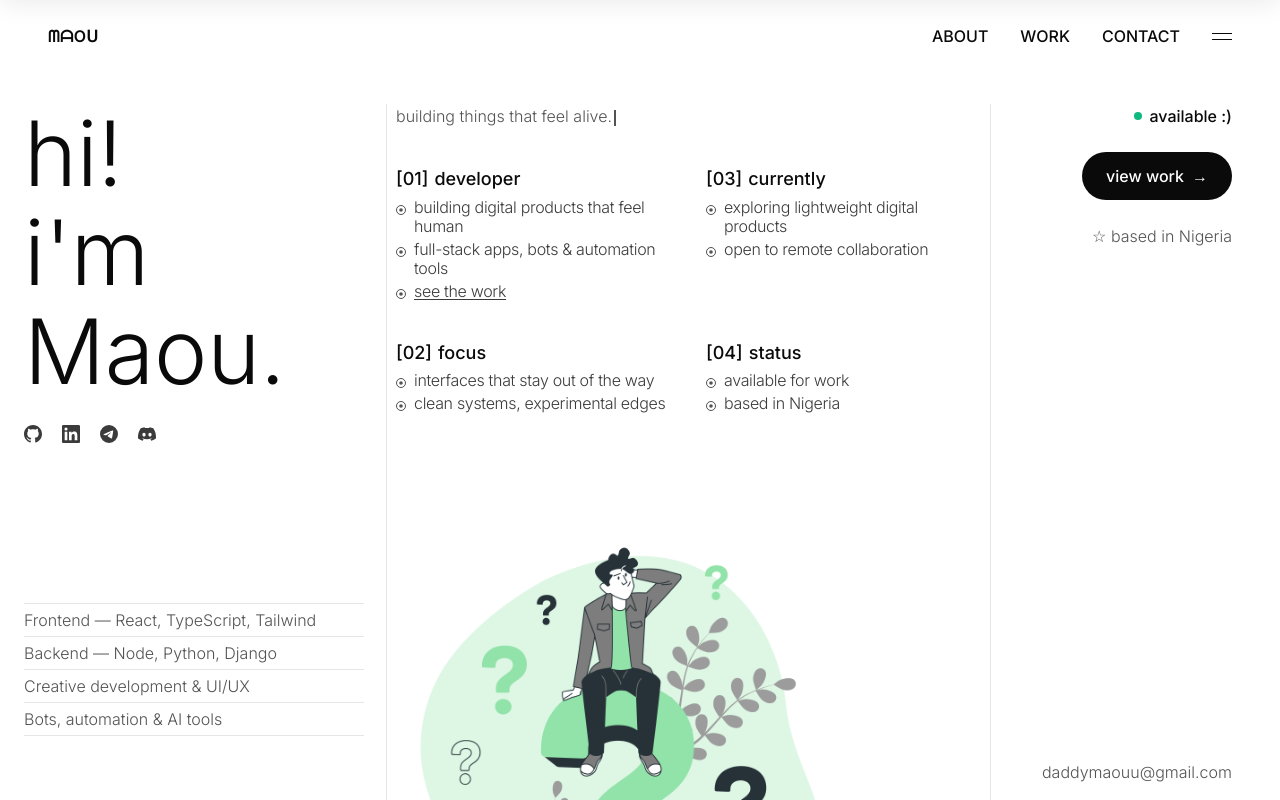
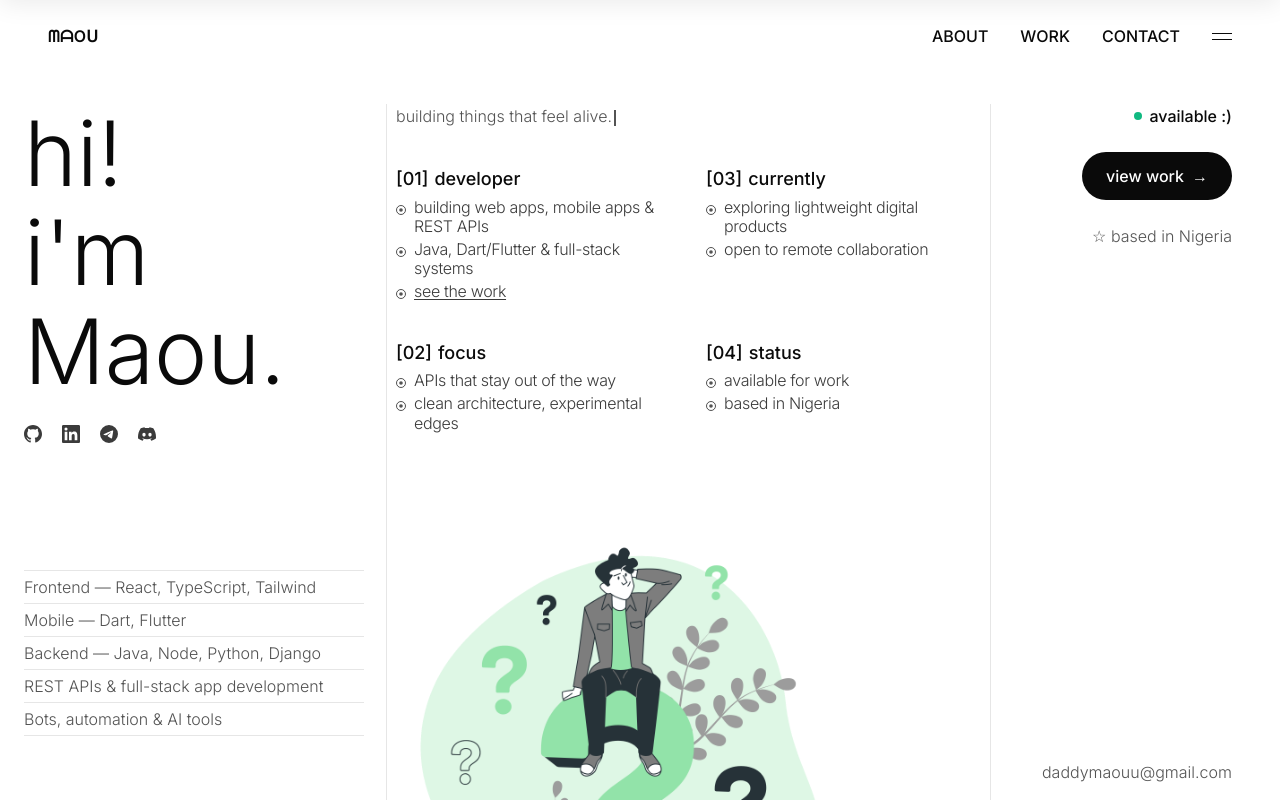
Before and after one commit to daddymaou/maoufolio, a Next.js app: page / in a window 1280 px wide. Shown: the top 800 px of the page. Built offline with nearby package versions, Linux system fonts and the light colour scheme.

Commit message:
update content, add whatsapp, refresh stack and projects

```diff
--- a/app/page.tsx
+++ b/app/page.tsx
@@ -8,8 +8,8 @@ const roles = [
     n: "01",
     title: "developer",
     items: [
-      "building digital products that feel human",
-      "full-stack apps, bots & automation tools",
+      "building web apps, mobile apps & REST APIs",
+      "Java, Dart/Flutter & full-stack systems",
       { label: "see the work", href: "/work" },
     ],
   },
@@ -17,8 +17,8 @@ const roles = [
     n: "02",
     title: "focus",
     items: [
-      "interfaces that stay out of the way",
-      "clean systems, experimental edges",
+      "APIs that stay out of the way",
+      "clean architecture, experimental edges",
     ],
   },
   {
@@ -38,8 +38,9 @@ const roles = [
 
 const skills = [
   "Frontend — React, TypeScript, Tailwind",
-  "Backend — Node, Python, Django",
-  "Creative development & UI/UX",
+  "Mobile — Dart, Flutter",
+  "Backend — Java, Node, Python, Django",
+  "REST APIs & full-stack app development",
   "Bots, automation & AI tools",
 ];
 
--- a/app/work/page.tsx
+++ b/app/work/page.tsx
@@ -3,7 +3,7 @@ import Image from "next/image";
 export const metadata = {
   title: "Work — Maou",
   description:
-    "Selected projects by Maou — full-stack apps, bots, and digital products.",
+    "Selected projects by Maou — full-stack apps, REST APIs, mobile apps, and digital products.",
 };
 
 type Project = {
@@ -34,7 +34,7 @@ const projects: Project[] = [
     tagline: "Instant ID Verification Platform",
     description:
       "Full-stack identity verification using OCR, MRZ parsing, and screenshot detection. Validates passports, driver's licenses, and national IDs without storing user data. Available as npm + Python packages.",
-    tags: ["OCR", "TypeScript", "Python", "Security"],
+    tags: ["OCR", "REST API", "TypeScript", "Python", "Security"],
     link: "https://idverify-app.vercel.app",
   },
   {
@@ -44,7 +44,7 @@ const projects: Project[] = [
     tagline: "Minimal Link-in-Bio Platform",
     description:
       "Clean link-in-bio for creators and developers. Unlimited links, portfolio showcase, drag-to-reorder, sharp monochrome design. Node.js, Express, MongoDB, Cloudinary.",
-    tags: ["SaaS", "Full-Stack", "Link-in-Bio"],
+    tags: ["SaaS", "Full-Stack", "REST API", "Link-in-Bio"],
     link: "https://dot.necros.web.id",
   },
   {
@@ -64,7 +64,7 @@ const projects: Project[] = [
     tagline: "Data Verification Platform",
     description:
       "Data verification and analytics platform with secure identity checks, reporting dashboards, and real-time validation services for businesses across Nigeria.",
-    tags: ["Web App", "Analytics", "Security"],
+    tags: ["Web App", "Java", "REST API", "Security"],
   },
   {
     slug: "fittrack",
@@ -72,8 +72,8 @@ const projects: Project[] = [
     year: "2026",
     tagline: "Gym & Fitness Tracker",
     description:
-      "Workout plans, progress tracking, nutrition logs, and personalized recommendations. Built with React Native, Node.js, and MongoDB.",
-    tags: ["Health", "Mobile", "Tracking"],
+      "Workout plans, progress tracking, nutrition logs, and personalized recommendations. Mobile app built with Dart/Flutter, backed by a REST API.",
+    tags: ["Health", "Flutter", "Mobile", "REST API"],
   },
 ];
 
@@ -84,8 +84,8 @@ export default function WorkPage() {
         selected work
       </h1>
       <p className="text-[16px] font-light text-ink/60 mb-14 max-w-xl">
-        A mix of full-stack products, bots, and experimental tools. Most are
-        live or actively maintained.
+        A mix of full-stack products, REST APIs, mobile apps, bots, and
+        experimental tools. Most are live or actively maintained.
       </p>
 
       <div className="grid grid-cols-1 md:grid-cols-2 gap-x-10 gap-y-16">
```
